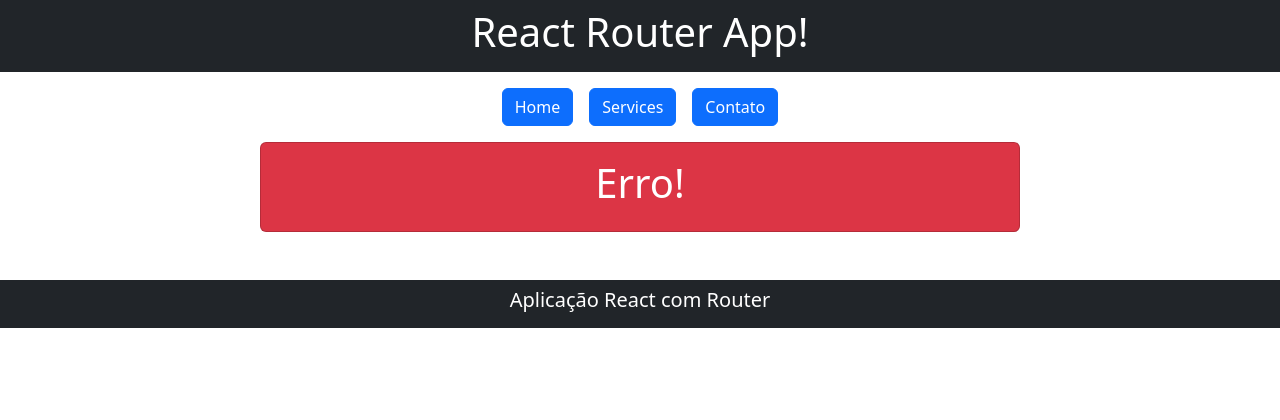
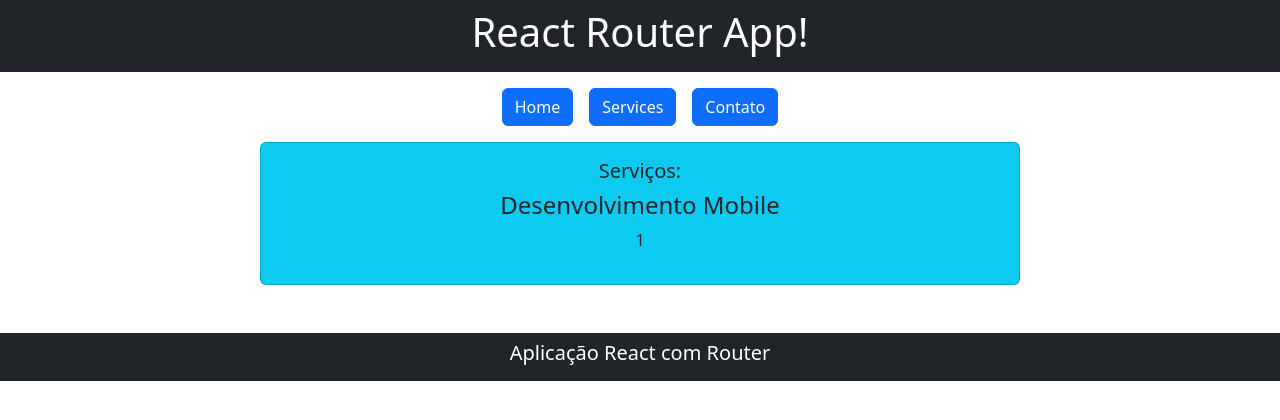
Before and after one commit to VictorParizio/aulas-react.js, a React (Vite) app in the folder 15-react-route/: page /about/1/1 in a window 1280 px wide. Shown: the top 420 px of the page. Built offline with nearby package versions, Linux system fonts and the light colour scheme.

Commit message:
feat (App, Services, About) useParams Vimos como utilizar o "useParams" para definir rotas com parametros que servirão para navegar entre itens de uma coleção como, por exemplo, produtos que tem modelos diferentes.

```diff
--- a/15-react-route/src/App.jsx
+++ b/15-react-route/src/App.jsx
@@ -23,7 +23,7 @@ export default function App() {
         <Route path='/' element={<Home />} />
         <Route path='/services' element={<Services />} />
         <Route path='/contato' element={<Contato />} />
-        <Route path='/about' element={<About />} />
+        <Route path='/about/:servico/:teste' element={<About />} />
 
         <Route
           path='/area_reservada'
--- a/15-react-route/src/Componentes/About.jsx
+++ b/15-react-route/src/Componentes/About.jsx
@@ -1,12 +1,22 @@
-import React from "react";
+import { React, useState } from "react";
+import { useParams } from 'react-router-dom'
 
-export default function Erro() {
+export default function About() {
+
+    let {servico, teste} = useParams()
+
+    const [servicos] = useState([
+        'Desenvolvimento Web',
+        'Desenvolvimento Mobile',
+        'Desktop'
+    ])
     return (
         <section className="container">
             <div className="row justify-content-center mt-3">
                 <div className="col-8 card bg-info text-center p-3">
-                    <h5>Autor:</h5>
-                    <h4>Victor Parizio</h4>
+                    <h5>Serviços:</h5>
+                    <h4>{servicos[servico]}</h4>
+                    <p>{teste}</p>
                 </div>
             </div>
         </section>
--- a/15-react-route/src/Componentes/Services.jsx
+++ b/15-react-route/src/Componentes/Services.jsx
@@ -7,7 +7,7 @@ export default function Services() {
             <div className="row justify-content-center mt-3">
                 <div className="col-8 card bg-light text-center p-3">
                     <h2>Services!</h2>
-                    <Link to='/about'>About</Link>
+                    <Link to='/about/servico'>About</Link>
                 </div>
             </div>
         </section>
```
